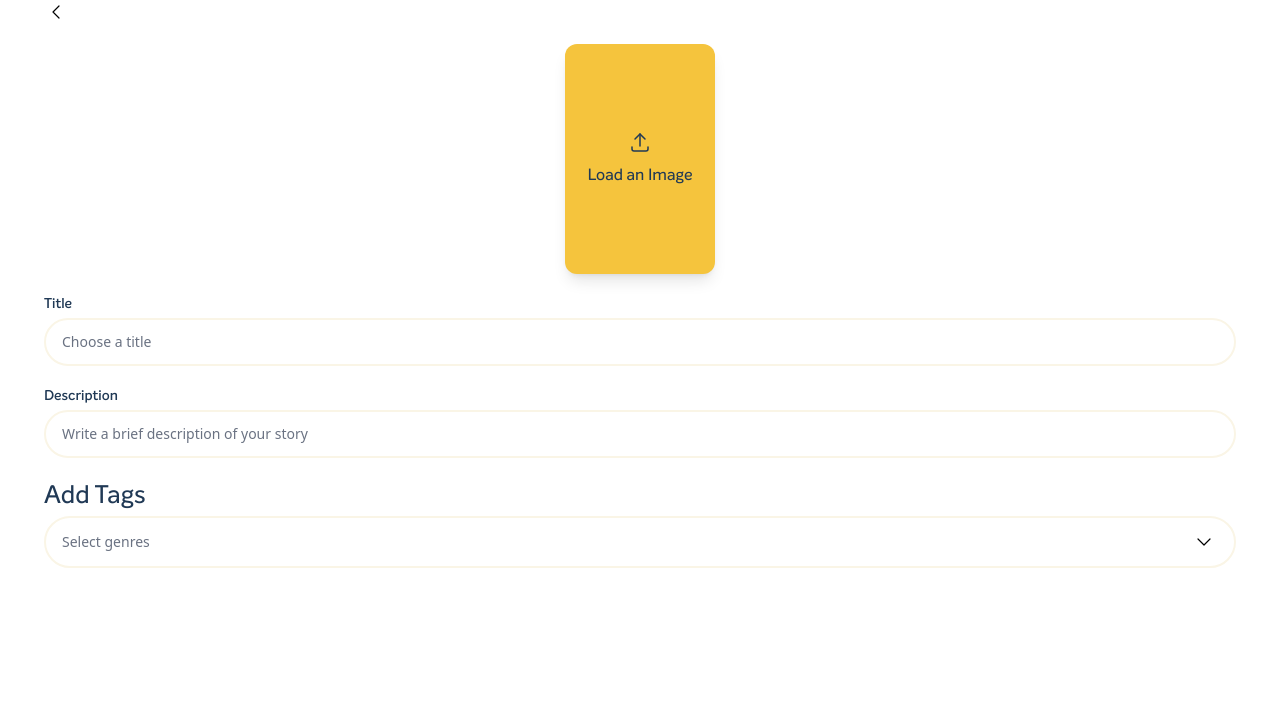
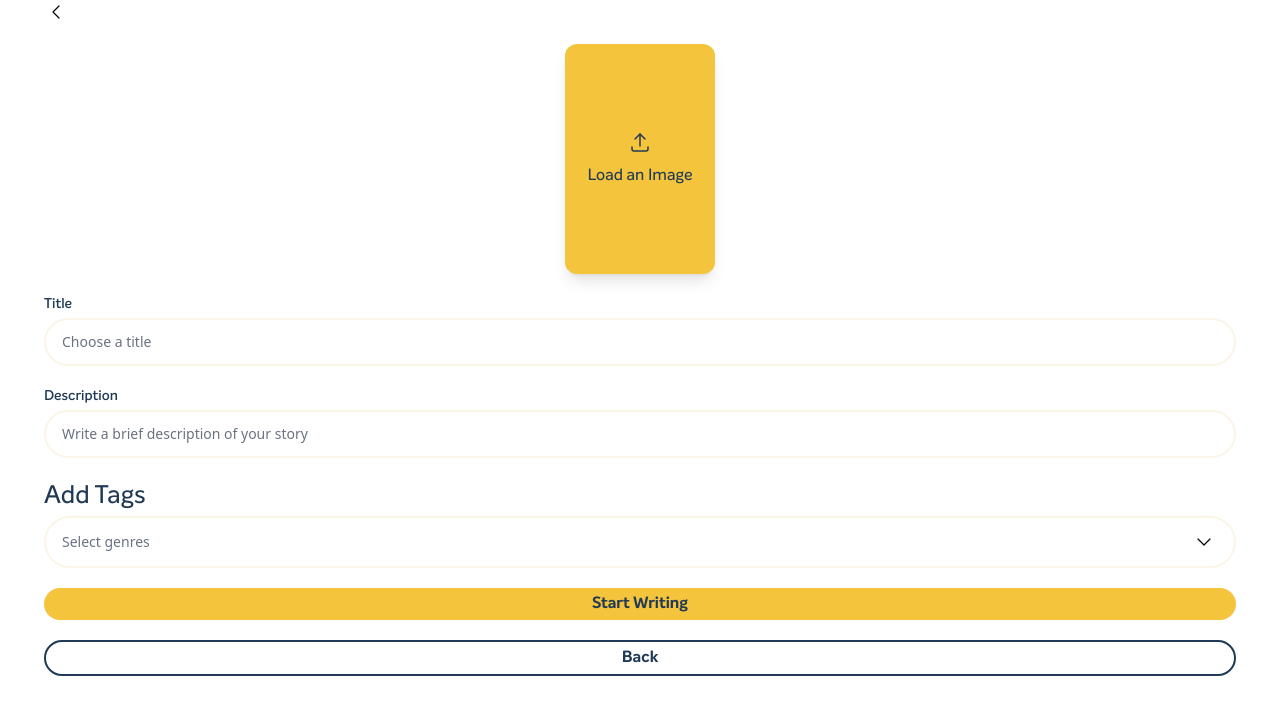
Before and after one commit to Daniele-Formisano/QuillHive---Team-Project, a React (Vite) app: page /NewStory_1 in a window 1280 px wide. Shown: the top 714 px of the page. Built offline with nearby package versions, Linux system fonts and the light colour scheme; data requests are answered from the project's data file.

Commit message:
fix: continuo modifiche su componente

```diff
--- a/src/App.jsx
+++ b/src/App.jsx
@@ -9,7 +9,6 @@ import { useEffect } from "react";
 import { setGenres, setLanguages } from "./features/global/globalSlice";
 import EditProfile from "./pages/EditProfile";
 import Login from "./pages/Login";
-import SelectGenres from "./components/SelectGenres";
 import NewStory_1 from "./components/NewStory_1";
 
 export default function App() {
--- a/src/components/NewStory_1.jsx
+++ b/src/components/NewStory_1.jsx
@@ -3,14 +3,15 @@ import BackButton from "./BackButton";
 import InputField from "./InputField";
 import LoadCoverImg from "./LoadCoverImg";
 import SelectGenres from "./SelectGenres";
+import Button from "./Button";
 
 export default function NewStory_1({ genres }) {
   // Stato per la selezione dei generi
-  const [selectedGenres, setSelectedGenres] = useState([]);
+  const [storyGenres, setStoryGenres] = useState([]);
 
   // Funzione per gestire la selezione e deselezione dei generi
   const toggleGenre = (genre) => {
-    setSelectedGenres((prevSelected) => {
+    setStoryGenres((prevSelected) => {
       // Se il genere è già selezionato, lo rimuoviamo, altrimenti lo aggiungiamo
       if (prevSelected.includes(genre)) {
         return prevSelected.filter((g) => g !== genre); // Rimuove il genere dalla selezione
@@ -30,24 +31,34 @@ export default function NewStory_1({ genres }) {
         type="text"
         id="title"
         label="Title"
-        value=""
-        onChange=""
+        onChange="" /* devo aggiornare il title di storia */
       />
       <InputField
         placeholder="Write a brief description of your story"
         type="text"
         id="description"
         label="Description"
-        value=""
-        onChange=""
+        onChange="" /* devo aggiornare il plot di storia */
       />
       <SelectGenres
         genres={genres}
-        selectedGenres={selectedGenres}
+        storyGenres={storyGenres}
         toggleGenre={toggleGenre}
       />
-      {/* BackButton */}
-      {/* StartWritingButton */}
+      <Button
+        onClick=""
+        children="Start Writing"
+        type="submit"
+        isColorYellow={true}
+      />
+      <Button
+        onClick={() => {
+          navigate("url");
+        }} // inserisci un url
+        children="Back"
+        type="button"
+        isColorYellow={false}
+      />
     </form>
   );
 }
--- a/src/components/SelectGenres.jsx
+++ b/src/components/SelectGenres.jsx
@@ -1,8 +1,10 @@
 import { useState } from "react";
 import { IconChevronDown } from "@tabler/icons-react";
 import { IconChevronUp } from "@tabler/icons-react";
+import { IconCheck } from "@tabler/icons-react";
+import clsx from "clsx";
 
-export default function SelectGenres({ genres, selectedGenres, toggleGenre }) {
+export default function SelectGenres({ genres, storyGenres, toggleGenre }) {
   // Stato per il dropdown
   const [isOpen, setIsOpen] = useState(false);
 
@@ -18,9 +20,7 @@ export default function SelectGenres({ genres, selectedGenres, toggleGenre }) {
         className="px-4 py-3 pr-4.5 border-2 border-stroke-brand rounded-4xl bg-white focus:outline-none focus:ring-primary-brand focus:border-primary-brand transition-all flex justify-between items-center"
       >
         <span className="text-gray-500 text-sm">
-          {selectedGenres.length === 0
-            ? "Select genres"
-            : selectedGenres.join(", ")}
+          {storyGenres.length === 0 ? "Select genres" : storyGenres.join(", ")}
         </span>
 
         <div className="flex items-center">
@@ -36,10 +36,16 @@ export default function SelectGenres({ genres, selectedGenres, toggleGenre }) {
             {genres.map((genre) => (
               <li
                 key={genre.id}
-                className="px-4 py-2 text-sm cursor-pointer font-script text-secondary-brand hover:bg-gray-100"
+                className={clsx(
+                  "px-4 py-2 text-sm cursor-pointer font-script text-secondary-brand hover:bg-gray-100",
+                  storyGenres.includes(genre.id)
+                    ? "bg-secondary-brand text-primary-brand"
+                    : "text-secondary-brand"
+                )}
                 onClick={() => toggleGenre(genre.name)} // Cliccando sull'elemento si seleziona/deseleziona
               >
                 {genre.name}
+                {storyGenres.includes(genre.id) && <IconCheck stroke={1.2} />}
               </li>
             ))}
           </ul>
```
